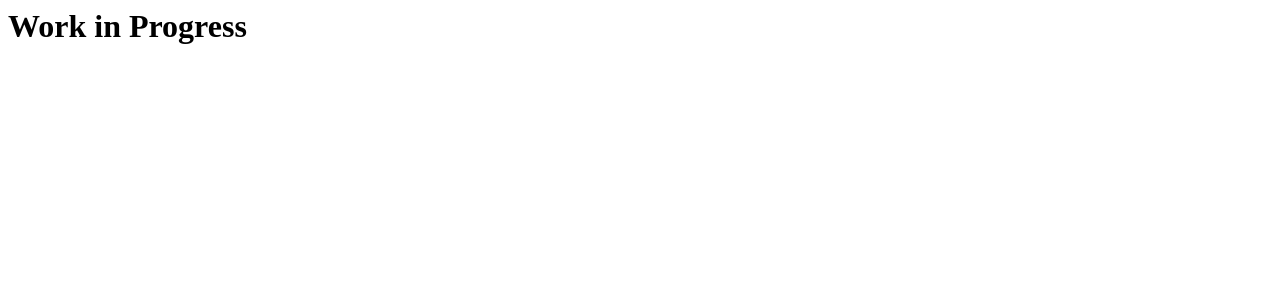
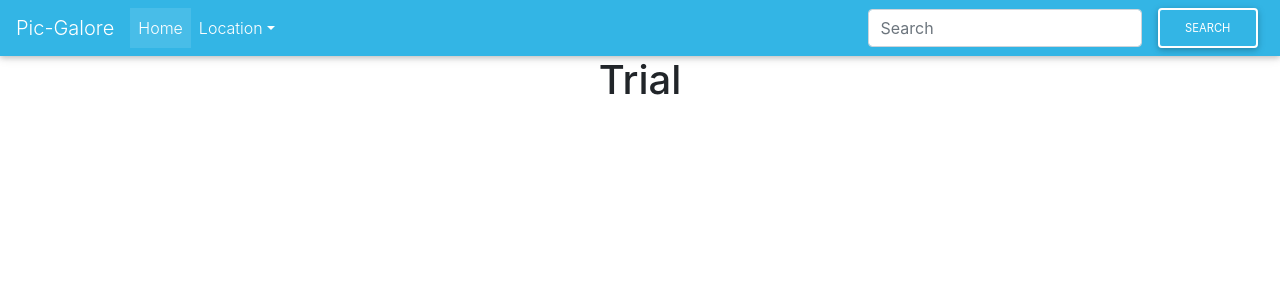
Before and after one commit to Antavio/Pic-Galore, a Django app: page / in a window 1280 px wide. Shown: the top 300 px of the page. Run offline with Django 3.2, Linux system fonts and the light colour scheme; some libraries are stand-ins or nearby versions.

Commit message:
Add a navigation bar to the base template.

```diff
--- a/collage/templates/collage/base.html
+++ b/collage/templates/collage/base.html
@@ -1 +1,36 @@
-<h1>Work in Progress</h1>
+{% load bootstrap4 %}
+<!DOCTYPE html>
+<html lang="en">
+<head>
+    <meta charset="UTF-8">
+    <meta name="viewport" content="width=device-width, initial-scale=1.0">
+    <meta http-equiv="X-UA-Compatible" content="ie=edge">
+    <title>Pic Galore</title>
+    {% block styles %}
+
+     <!-- Font Awesome -->
+    <link rel="stylesheet" href="https://use.fontawesome.com/releases/v5.8.1/css/all.css">
+    <!-- Bootstrap core CSS -->
+    <link href="https://cdnjs.cloudflare.com/ajax/libs/twitter-bootstrap/4.3.1/css/bootstrap.min.css" rel="stylesheet">
+    <!-- Material Design Bootstrap -->
+    <link href="https://cdnjs.cloudflare.com/ajax/libs/mdbootstrap/4.8.0/css/mdb.min.css" rel="stylesheet">
+    {% bootstrap_css %}
+    {% endblock %}
+</head>
+<body>
+    {% include "navbar.html" %}
+    <h1 class="text-center">Trial</h1>
+    {% block scripts %}
+    <!-- JQuery -->
+        <script type="text/javascript" src="https://cdnjs.cloudflare.com/ajax/libs/jquery/3.4.0/jquery.min.js"></script>
+        <!-- Bootstrap tooltips -->
+        <script type="text/javascript" src="https://cdnjs.cloudflare.com/ajax/libs/popper.js/1.14.4/umd/popper.min.js"></script>
+        <!-- Bootstrap core JavaScript -->
+        <script type="text/javascript" src="https://cdnjs.cloudflare.com/ajax/libs/twitter-bootstrap/4.3.1/js/bootstrap.min.js"></script>
+        <!-- MDB core JavaScript -->
+        <script type="text/javascript" src="https://cdnjs.cloudflare.com/ajax/libs/mdbootstrap/4.8.0/js/mdb.min.js"></script>
+        <script src="https://ajax.googleapis.com/ajax/libs/jquery/3.2.1/jquery.min.js"></script>
+     {% bootstrap_javascript %}
+    {% endblock %}
+</body>
+</html>
--- /dev/null
+++ b/collage/templates/navbar.html
@@ -0,0 +1,59 @@
+<!DOCTYPE html>
+<html lang="en">
+<head>
+    <meta charset="UTF-8">
+    <meta name="viewport" content="width=device-width, initial-scale=1.0">
+    <meta http-equiv="X-UA-Compatible" content="ie=edge">
+    <title>Navigation Bar</title>
+</head>
+<body>
+   <!--Navbar-->
+<nav class="navbar navbar-expand-lg navbar-dark info-color">
+
+        <!-- Navbar brand -->
+        <a class="navbar-brand" href="{% url 'home' %}">Pic-Galore</a>
+
+        <!-- Collapse button -->
+        <button class="navbar-toggler" type="button" data-toggle="collapse" data-target="#basicExampleNav"
+          aria-controls="basicExampleNav" aria-expanded="false" aria-label="Toggle navigation">
+          <span class="navbar-toggler-icon"></span>
+        </button>
+
+        <!-- Collapsible content -->
+        <div class="collapse navbar-collapse" id="basicExampleNav">
+
+          <!-- Links -->
+          <ul class="navbar-nav mr-auto">
+            <li class="nav-item active">
+              <a class="nav-link" href="{% url 'home' %}">Home
+                <span class="sr-only">(current)</span>
+              </a>
+            </li>
+
+
+
+            <!-- Dropdown -->
+            <li class="nav-item dropdown">
+              <a class="nav-link dropdown-toggle" id="navbarDropdownMenuLink" data-toggle="dropdown"
+                aria-haspopup="true" aria-expanded="false">Location</a>
+              <div class="dropdown-menu dropdown-primary" aria-labelledby="navbarDropdownMenuLink">
+                <a class="dropdown-item" href="#">Nairobi</a>
+                <a class="dropdown-item" href="#">NAkuru</a>
+                <a class="dropdown-item" href="#">Eldoret</a>
+              </div>
+            </li>
+
+          </ul>
+          <!-- Links -->
+
+          <form class="form-inline my-2 my-lg-0 ml-auto">
+                <input class="form-control" type="search" placeholder="Search" aria-label="Search">
+                <button class="btn btn-outline-white btn-md my-2 my-sm-0 ml-3" type="submit">Search</button>
+            </form>
+        </div>
+        <!-- Collapsible content -->
+
+      </nav>
+      <!--/.Navbar-->
+</body>
+</html>
```
